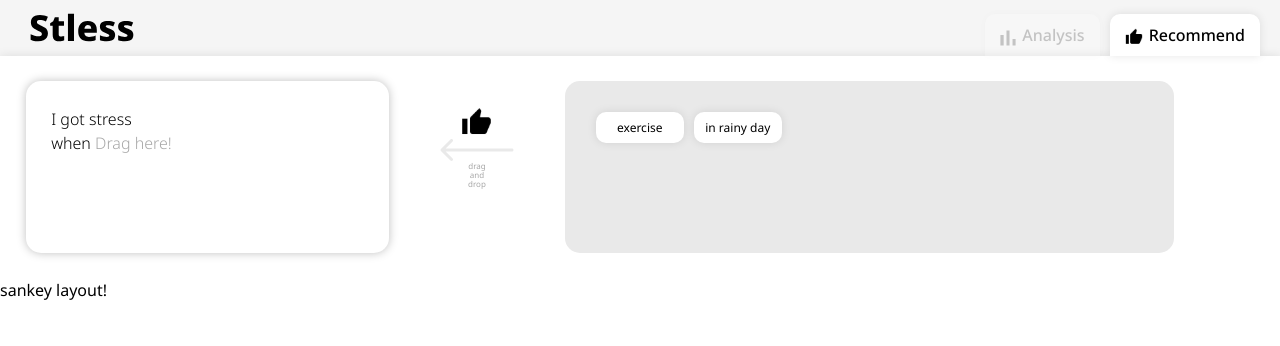
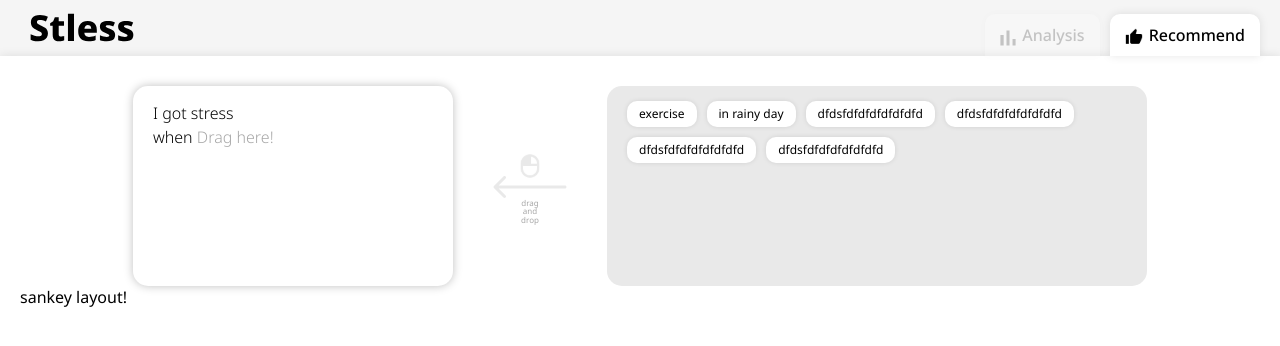
Before and after one commit to Huikyeong/Stless, a React (Create React App) app: page /recommend in a window 1280 px wide. Shown: the top 346 px of the page. Built offline with nearby package versions, Linux system fonts and the light colour scheme.

Commit message:
refactor: dnd 요소 디자인 변경

```diff
--- a/src/pages/Recommend.tsx
+++ b/src/pages/Recommend.tsx
@@ -6,7 +6,14 @@ import Header from '../components/Header';
 
 function Recommend() {
   const selectedTagList: string[] = []; // After drop.
-  const tagList: string[] = ['exercise', 'in rainy day']; // Before drop.
+  const tagList: string[] = [
+    'exercise',
+    'in rainy day',
+    'dfdsfdfdfdfdfdfdfd',
+    'dfdsfdfdfdfdfdfdfd',
+    'dfdsfdfdfdfdfdfdfd',
+    'dfdsfdfdfdfdfdfdfd',
+  ]; // Before drop.
   return (
     <div
       css={css`
@@ -35,23 +42,33 @@ function Recommend() {
         `}
       >
         <div
+          css={css`
+            box-sizing: border-box;
+            display: flex;
+            flex-direction: column;
+
+            width: 1240px;
+            padding-top: 30px;
+          `}
+        >
+          <div
             id='tag layout'
             css={css`
+              display: flex;
+              justify-content: center;
               width: 100%;
-            height: 30%;
-            display: flex;
+              min-height: 200px;
+              gap: 40px;
             `}
           >
             <div
               id='drop layout'
               css={css`
-              width: 312px;
-              height: match-parent;
-              margin: 2%;
-              padding: 2%;
+                box-sizing: border-box;
+                width: 320px;
+                height: 100%;
+                padding: 15px 20px;
 
-              font-family: 'Noto Sans';
-              font-style: normal;
                 font-weight: 300;
                 font-size: 16px;
                 line-height: 24px;
@@ -64,7 +81,9 @@ function Recommend() {
               I got stress <br /> when{' '}
               <span
                 css={css`
-                color: ${selectedTagList.length === 0 ? '#a7a7a7' : '#ffffff'};
+                  color: ${selectedTagList.length === 0
+                    ? '#a7a7a7'
+                    : '#ffffff'};
                 `}
               >
                 {selectedTagList.length === 0
@@ -75,26 +94,29 @@ function Recommend() {
             <div
               id='guide layout'
               css={css`
-              margin-top: 2%;
-              margin-bottom: 2%;
-              padding: 2%;
+                display: flex;
                 flex-direction: column;
+                align-items: center;
+                justify-content: center;
+                text-align: center;
 
-              font-family: 'Noto Sans';
-              font-style: normal;
+                height: 100%;
+
                 font-weight: 400;
                 font-size: 8px;
                 line-height: 110%;
-              /* or 15px */
-
-              display: flex;
-              align-items: center;
-              text-align: center;
 
                 color: #a7a7a7;
               `}
             >
-            <ClickLeftIcon />
+              <ClickLeftIcon
+                css={css`
+                  position: relative;
+                  top: 5px;
+                  width: 28px;
+                  height: 28px;
+                `}
+              />
               <ArrowLeftIcon />
               drag
               <br />
@@ -105,41 +127,50 @@ function Recommend() {
             <div
               id='drag layout'
               css={css`
-              width: 558px;
-              height: match-parent;
-              margin: 2%;
-              padding: 2%;
+                box-sizing: border-box;
                 display: flex;
+                gap: 10px;
+
+                width: 540px;
+                height: 100%;
+                padding: 15px 20px;
 
                 background: #e9e9e9;
                 border-radius: 15px;
+              `}
+            >
+              <div
+                css={css`
+                  display: flex;
+                  flex-wrap: wrap;
+                  width: 100%;
+                  height: min-content;
+                  gap: 10px;
                 `}
               >
                 {tagList.map((tag, index) => (
                   <div
                     key={index}
                     css={css`
-                  width: 88px;
-                  height: 31px;
-                  margin: 5px;
-
-                  background: #ffffff;
-                  box-shadow: 0px 0px 10px rgba(0, 0, 0, 0.1);
-                  border-radius: 10px;
-
-                  font-family: 'Noto Sans';
-                  font-style: normal;
-                  font-weight: 400;
-                  font-size: 12px;
-                  line-height: 110%;
                       display: flex;
                       justify-content: center;
                       align-items: center;
+
+                      height: 16px;
+                      padding: 5px 12px;
+
+                      background: #ffffff;
+                      box-shadow: 0px 0px 5px rgba(0, 0, 0, 0.1);
+                      border-radius: 10px;
+
+                      font-weight: 400;
+                      font-size: 12px;
                     `}
                   >
                     {tag}
                   </div>
                 ))}
+              </div>
             </div>
           </div>
           <div
@@ -153,6 +184,7 @@ function Recommend() {
           </div>
         </div>
       </div>
+    </div>
   );
 }
 
```
Also changed, not shown: src/assets/icons/click-left.svg. Lines whose indentation alone changed are shown as unchanged.
